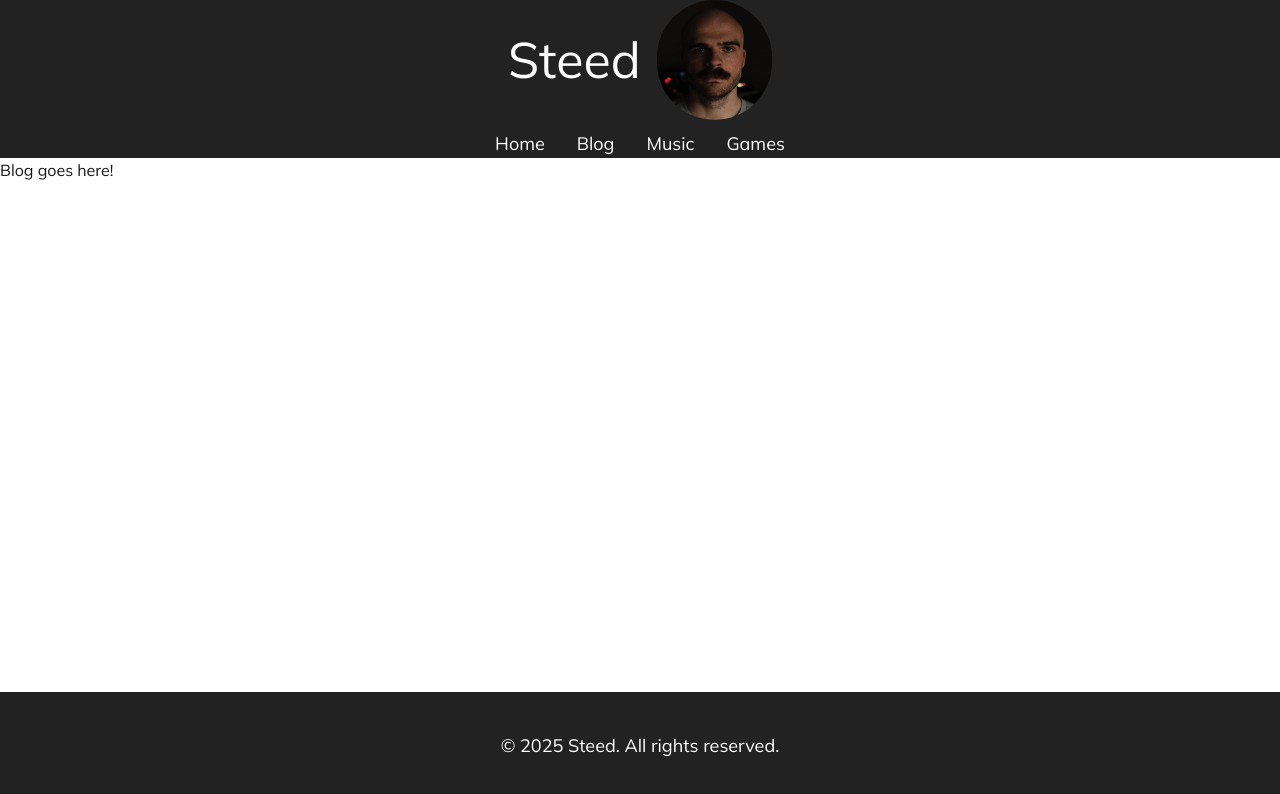
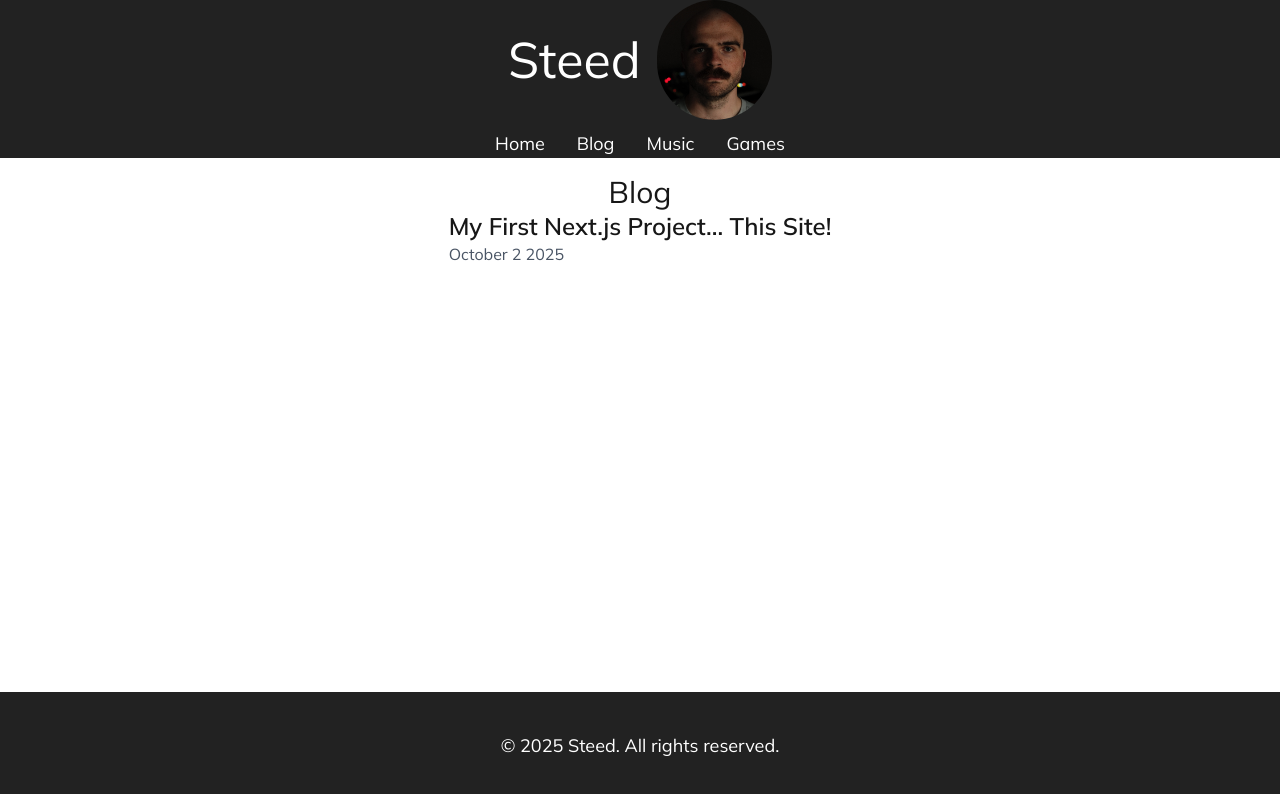
Before and after one commit to steedstudio/portfolio-website, a Next.js app: page /blog in a window 1280 px wide. Shown: the top 794 px of the page. Built offline with nearby package versions, Linux system fonts and the light colour scheme.

Commit message:
installed gray-matter, remark, and remark-html. Created dynamic blog.

```diff
--- /dev/null
+++ b/lib/posts.ts
@@ -0,0 +1,68 @@
+import fs from 'fs';
+import path from 'path';
+import matter from 'gray-matter';
+import {remark} from "remark";
+import html from "remark-html";
+
+const postsDirectory = path.join(process.cwd(), 'posts');
+
+export type Post = {
+  id: string;
+  title: string;
+  date: string;
+  excerpt?: string;
+  cover_image?: string;
+  content?: string;
+};
+
+export function getSortedPostsData(): Post[] {
+  // Get file names under /posts
+  const fileNames = fs.readdirSync(postsDirectory);
+  const allPostsData = fileNames.map((fileName) => {
+    // Remove ".md" from file name to get id
+    const id = fileName.replace(/\.md$/, '');
+
+    // Read markdown file as string
+    const fullPath = path.join(postsDirectory, fileName);
+    const fileContents = fs.readFileSync(fullPath, 'utf8');
+
+    // Use gray-matter to parse the post metadata section
+    const matterResult = matter(fileContents);
+
+    // Combine the data with the id
+    return {
+      id,
+      title: matterResult.data.title,
+      date: matterResult.data.date,
+      excerpt: matterResult.data.excerpt,
+      cover_image: matterResult.data.cover_image
+    };
+  });
+  // Sort posts by date
+  return allPostsData.sort((a, b) => {
+    if (a.date < b.date) {
+      return 1;
+    } else {
+      return -1;
+    }
+  });
+}
+
+// Get single post by slug
+export async function getPostData(slug: string): Promise<Post> {
+  const fullPath = path.join(postsDirectory, `${slug}.md`);
+  const fileContents = fs.readFileSync(fullPath, "utf8");
+  const matterResult = matter(fileContents);
+
+  const processedContent = await remark().use(html).process(matterResult.content);
+  const contentHtml = processedContent.toString();
+
+  return {
+    id: slug,
+    title: matterResult.data.title,
+    date: matterResult.data.date,
+    excerpt: matterResult.data.excerpt,
+    cover_image: matterResult.data.cover_image,
+    content: contentHtml,
+  };
+}
--- /dev/null
+++ b/posts/rebuilding-portfolio-in-nextjs.md
@@ -0,0 +1,11 @@
+---
+title: 'My First Next.js Project... This Site!'
+date: 'October 2 2025'
+excerpt: 'From static HTML and CSS to frontend project.'
+cover_image: 'images/flappy_icon.jpeg'
+---
+
+## Heading Two
+
+* Item 1
+* Item 2
--- /dev/null
+++ b/src/app/blog/[slug]/page.tsx
@@ -0,0 +1,28 @@
+import { getSortedPostsData, getPostData, Post } from "../../../../lib/posts";
+
+type Props = { params: { slug: string } };
+
+// Pre-render all posts at build time
+export async function generateStaticParams() {
+  const posts = getSortedPostsData();
+  return posts.map((post) => ({
+    slug: post.id,
+  }));
+}
+
+// Dynamic page component
+export default async function PostPage({ params }: Props) {
+    const {slug} = await params;
+    const post: Post = await getPostData(slug);
+
+  return (
+    <main className="max-w-3xl mx-auto p-4">
+      <h1 className="text-3xl font-bold mb-4">{post.title}</h1>
+      <p className="text-gray-500 mb-6">{post.date}</p>
+      <div
+        className="prose"
+        dangerouslySetInnerHTML={{ __html: post.content || "" }}
+      />
+    </main>
+  );
+}
--- a/src/app/blog/page.tsx
+++ b/src/app/blog/page.tsx
@@ -1,5 +1,20 @@
+import { getSortedPostsData } from "../../../lib/posts";
+import Link from "next/link";
+
 export default function Blog() {
+    const posts = getSortedPostsData();
+
     return (
-        <h1>Blog goes here!</h1>
+        <main>
+            <h1 className="text-3xl">Blog</h1>
+            {posts.map((post) => (
+                <Link key={post.id} href={`/blog/${post.id}`} className="block">
+                    <article key={post.id} className="mb-4">
+                        <h2 className="text-2xl font-semibold">{post.title}</h2>
+                        <p className="text-gray-600">{post.date}</p>
+                    </article>
+                </Link>
+      ))}
+        </main>
     )
 }
--- a/src/app/games/page.tsx
+++ b/src/app/games/page.tsx
@@ -3,7 +3,7 @@ import Image from "next/image"
 export default function Games() {
     return (
         <main>
-            <h2 className="text-3xl">Games I've Created</h2>
+            <h2 className="text-3xl">Games I&apos;ve Created</h2>
 
             <h2 className="text-xl mt-6 font-bold">Flappybird Remake in Godot</h2>
 
--- a/src/app/layout.tsx
+++ b/src/app/layout.tsx
@@ -1,23 +1,12 @@
 import type { Metadata } from "next";
-import { Geist, Geist_Mono, Mulish } from "next/font/google";
+import { Mulish } from "next/font/google";
 import "./globals.css";
-import {inter} from './ui/fonts'
 import Header from "@/components/Header";
 import Footer from "@/components/Footer";
 
 const mulish = Mulish({
   subsets: ["latin"]
 })
-
-const geistSans = Geist({
-  variable: "--font-geist-sans",
-  subsets: ["latin"],
-});
-
-const geistMono = Geist_Mono({
-  variable: "--font-geist-mono",
-  subsets: ["latin"],
-});
 
 export const metadata: Metadata = {
   title: "Create Next App",
--- a/src/app/music/page.tsx
+++ b/src/app/music/page.tsx
@@ -1,4 +1,3 @@
-import MusicTab from "@/components/MusicTab";
 import MediaSection from "@/components/MediaSection";
 
 export default function Music () {
--- a/src/app/page.tsx
+++ b/src/app/page.tsx
@@ -3,7 +3,7 @@ import Image from "next/image";
 export default function Home() {
   return (
       <main>
-        <p className="max-w-3xl text-xl"> Hi, I'm Steed. Welcome to my world. Here, you’ll find my projects, inspirations, and experiments in music, games, and technology. I’m always learning, creating, and problem-solving, and this site is where I share that process. If our interests overlap, I hope we can exchange ideas, inspire each other, and maybe even collaborate along the way.</p>
+        <p className="max-w-3xl text-xl"> Hi, I&apos;m Steed. Welcome to my world. Here, you&apos;ll find my projects, inspirations, and experiments in music, games, and technology. I&apos;m always learning, creating, and problem-solving, and this site is where I share that process. If our interests overlap, I hope we can exchange ideas, inspire each other, and maybe even collaborate along the way.</p>
 
         <h2 className="text-xl mt-6 font-bold">Latest Project: Flappybird Remake</h2>
         <p className="max-w-3xl text-xl">
```
Also changed, not shown: package.json (+6 -2 lines), 1 other file (tests, documents, lock files or other folders).
